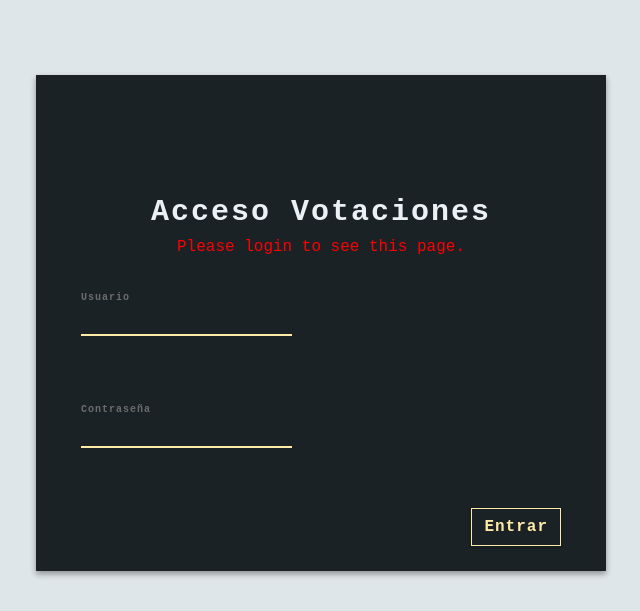
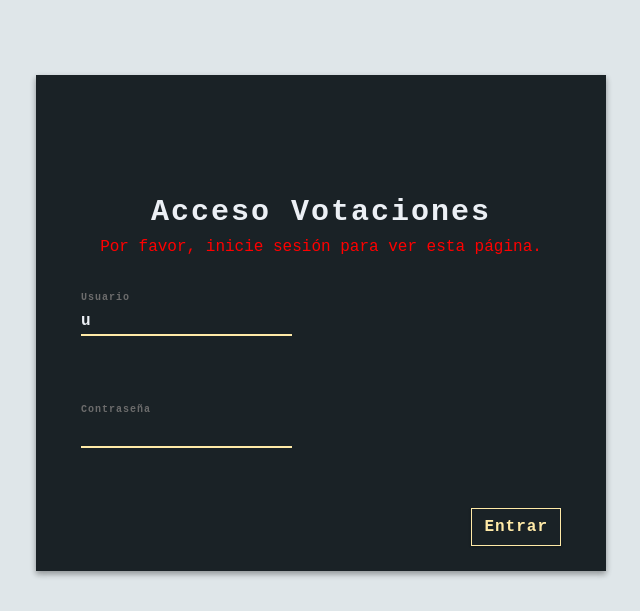
Before and after one commit to SalkerAG/Votaciones-Pinf-20, a Django app: a page that uses templates/registration/login.html in a window 1280 px wide. Shown: the top 611 px of the page, without its empty margins (319-959 px from the left). Run offline with Django 3.2, Linux system fonts and the light colour scheme; some libraries are stand-ins or nearby versions.

Commit message:
[MOD] Login View

```diff
--- a/templates/registration/login.html
+++ b/templates/registration/login.html
@@ -8,7 +8,8 @@
     <meta name="viewport" content="width=device-width, initial-scale=1, shrink-to-fit=no">
 
     <!-- Bootstrap CSS -->
-    <link rel="stylesheet" href="https://maxcdn.bootstrapcdn.com/bootstrap/4.0.0/css/bootstrap.min.css" integrity="sha384-Gn5384xqQ1aoWXA+058RXPxPg6fy4IWvTNh0E263XmFcJlSAwiGgFAW/dAiS6JXm" crossorigin="anonymous">
+    <link rel="stylesheet" href="https://maxcdn.bootstrapcdn.com/bootstrap/4.0.0/css/bootstrap.min.css"
+          integrity="sha384-Gn5384xqQ1aoWXA+058RXPxPg6fy4IWvTNh0E263XmFcJlSAwiGgFAW/dAiS6JXm" crossorigin="anonymous">
     <link rel="stylesheet" type="text/css" href='{% static "css/login.css" %}'>
 
     <title>Login</title>
@@ -26,15 +27,14 @@
             <div class="col-lg-12 login-title">
                 Acceso Votaciones
             </div>
-                {% if form.errors%}
-                    <p style="color:red">Your username and password didn't match. Please try again.</p>
+            {% if form.errors %}
+                <p style="color:red">No se ha podido acceder con la combinación de usuario y contraseña. Por favor, inténtelo de nuevo.</p>
             {% endif %}
             {% if next %}
                 {% if user.is_authenticated %}
-                    <p style="color:red">Your account doesn't have access to this page. To proceed,
-                    please login with an account that has access.</p>
+                    <p style="color:red">Su cuenta no tiene permiso para acceder. Contacte con el administrador si es necesario. </p>
                 {% else %}
-                    <p style="color:red">Please login to see this page.</p>
+                    <p style="color:red">Por favor, inicie sesión para ver esta página.</p>
                 {% endif %}
             {% endif %}
             <div class="col-lg-12 login-form">
@@ -68,27 +68,25 @@
     <!-- Fin login-->
 </div>
 <!-- Requisitos para bootstrap 4 y js  -->
-    <script src="https://code.jquery.com/jquery-3.2.1.slim.min.js" integrity="sha384-KJ3o2DKtIkvYIK3UENzmM7KCkRr/rE9/Qpg6aAZGJwFDMVNA/GpGFF93hXpG5KkN" crossorigin="anonymous"></script>
-    <script src="https://cdnjs.cloudflare.com/ajax/libs/popper.js/1.12.9/umd/popper.min.js" integrity="sha384-ApNbgh9B+Y1QKtv3Rn7W3mgPxhU9K/ScQsAP7hUibX39j7fakFPskvXusvfa0b4Q" crossorigin="anonymous"></script>
-    <script src="https://maxcdn.bootstrapcdn.com/bootstrap/4.0.0/js/bootstrap.min.js" integrity="sha384-JZR6Spejh4U02d8jOt6vLEHfe/JQGiRRSQQxSfFWpi1MquVdAyjUar5+76PVCmYl" crossorigin="anonymous"></script>
+<script src="https://code.jquery.com/jquery-3.2.1.slim.min.js"
+        integrity="sha384-KJ3o2DKtIkvYIK3UENzmM7KCkRr/rE9/Qpg6aAZGJwFDMVNA/GpGFF93hXpG5KkN"
+        crossorigin="anonymous"></script>
+<script src="https://cdnjs.cloudflare.com/ajax/libs/popper.js/1.12.9/umd/popper.min.js"
+        integrity="sha384-ApNbgh9B+Y1QKtv3Rn7W3mgPxhU9K/ScQsAP7hUibX39j7fakFPskvXusvfa0b4Q"
+        crossorigin="anonymous"></script>
+<script src="https://maxcdn.bootstrapcdn.com/bootstrap/4.0.0/js/bootstrap.min.js"
+        integrity="sha384-JZR6Spejh4U02d8jOt6vLEHfe/JQGiRRSQQxSfFWpi1MquVdAyjUar5+76PVCmYl"
+        crossorigin="anonymous"></script>
 <script>
-        {#$(document).getElementById('#id_username').value = "u";#}
-        $("#login").on("submit", function(e){
-            e.preventDefault();
 
-            var inputVal = $('#id_username').val();
-            {#inputVal = inputVal.substring(1);#}
-            $('#id_username').val(inputVal);
-            this.submit();
+    $(document).ready(function () {
+        $('#id_username').val('u');
     });
-        {#$(document).ready(function() {#}
-        {#    $('#id_username').val('u');#}
-        {#});#}
-        {#$('#id_username').on('input', function () {#}
-        {#    if($('#id_username').val() === "") {#}
-        {#        $('#id_username').val("u");#}
-        {#    }#}
-        {#})#}
+    $('#id_username').on('input', function () {
+        if ($('#id_username').val() === "") {
+            $('#id_username').val("u");
+        }
+    })
 </script>
 </body>
 </html>
```
Lines whose indentation alone changed are shown as unchanged.
